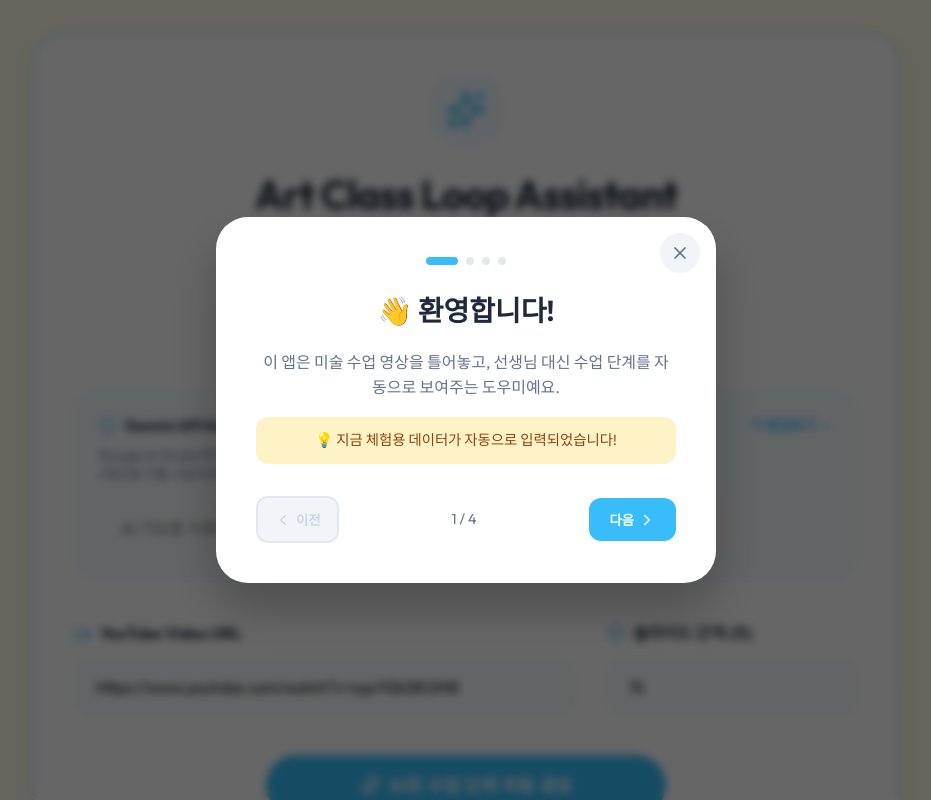
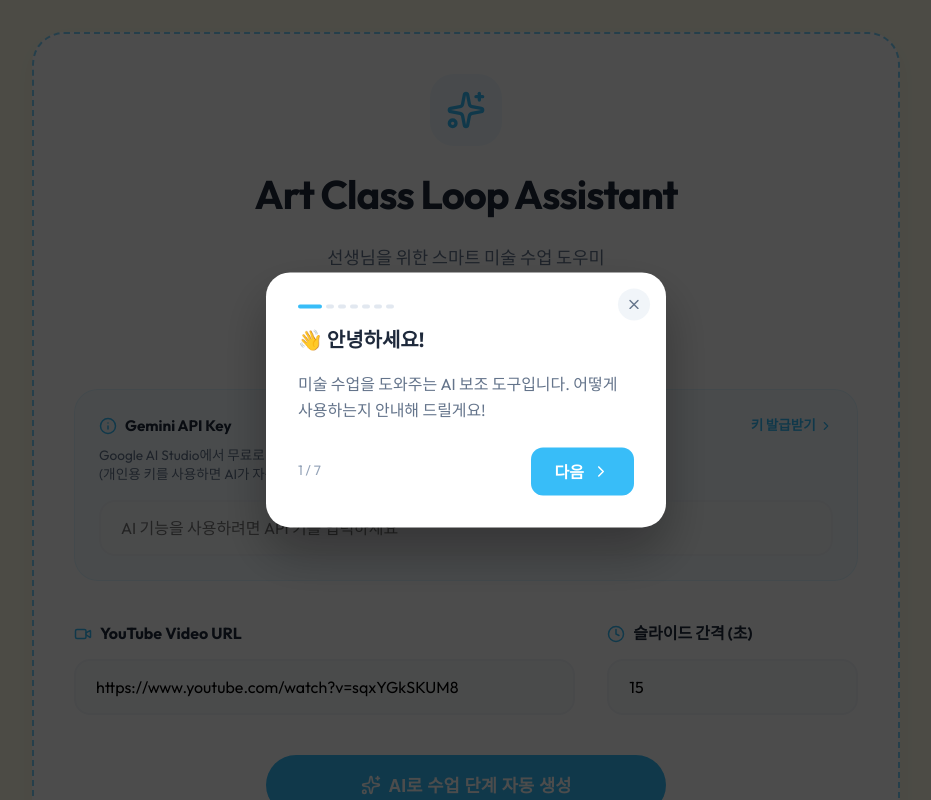
Before and after one commit to kakio426/arteduhelper, a React (Vite) app: page / in a window 1280 px wide. Both pictures are taken after a click on the button "기능 체험해보기". Shown: the top 800 px of the page, without its empty margins (174-1105 px from the left). Built offline with nearby package versions, Linux system fonts and the light colour scheme.

Commit message:
Feature: Add interactive demo tour with spotlight overlay

```diff
--- /dev/null
+++ b/src/components/DemoTourOverlay.jsx
@@ -0,0 +1,236 @@
+import React, { useEffect, useState, useRef } from 'react';
+import { ChevronRight, X, Sparkles } from 'lucide-react';
+
+const tourSteps = [
+    {
+        target: null,
+        title: '👋 안녕하세요!',
+        message: '미술 수업을 도와주는 AI 보조 도구입니다. 어떻게 사용하는지 안내해 드릴게요!',
+        position: 'center'
+    },
+    {
+        target: 'api-key-section',
+        title: '🔑 API 키 입력',
+        message: 'Gemini API 키를 입력해주세요. "키 발급받기"를 클릭하면 무료로 발급받을 수 있어요!',
+        position: 'bottom'
+    },
+    {
+        target: 'youtube-url-section',
+        title: '📺 영상 주소 입력',
+        message: '수업에 사용할 YouTube 영상 주소를 붙여넣으세요. 미술 강좌, 만들기 영상 등이 좋아요!',
+        position: 'bottom'
+    },
+    {
+        target: 'ai-generate-btn',
+        title: '✨ AI 자동 생성',
+        message: '이 버튼을 누르면 AI가 영상을 분석해서 수업 단계를 자동으로 만들어줍니다!',
+        position: 'bottom'
+    },
+    {
+        target: 'tips-section',
+        title: '💡 중요한 팁!',
+        message: '배경음악만 있거나 말이 적은 영상은 AI가 분석하기 어려워요. 그럴 땐 아래에서 직접 단계를 입력하거나 대본을 붙여넣으세요!',
+        position: 'bottom'
+    },
+    {
+        target: 'steps-section',
+        title: '📝 단계 편집',
+        message: 'AI가 생성한 단계를 수정하거나, 직접 단계를 추가할 수 있어요. 각 단계에 이미지도 첨부할 수 있고, Ctrl+V로 스크린샷도 붙여넣기 가능해요!',
+        position: 'top'
+    },
+    {
+        target: 'start-btn',
+        title: '🚀 수업 시작',
+        message: '모든 준비가 끝나면 이 버튼을 눌러 수업을 시작하세요! 전체화면으로 학생들에게 보여줄 수 있어요.',
+        position: 'top'
+    }
+];
+
+const DemoTourOverlay = ({ currentStep, onNext, onClose, onComplete }) => {
+    const [targetRect, setTargetRect] = useState(null);
+    const step = tourSteps[currentStep];
+
+    useEffect(() => {
+        if (step?.target) {
+            const element = document.getElementById(step.target);
+            if (element) {
+                const rect = element.getBoundingClientRect();
+                setTargetRect(rect);
+                // Scroll element into view
+                element.scrollIntoView({ behavior: 'smooth', block: 'center' });
+            }
+        } else {
+            setTargetRect(null);
+        }
+    }, [currentStep, step?.target]);
+
+    if (!step) return null;
+
+    const isLastStep = currentStep === tourSteps.length - 1;
+
+    // Calculate message box position
+    const getMessageStyle = () => {
+        if (!targetRect || step.position === 'center') {
+            return {
+                top: '50%',
+                left: '50%',
+                transform: 'translate(-50%, -50%)'
+            };
+        }
+
+        const padding = 20;
+        if (step.position === 'bottom') {
+            return {
+                top: `${targetRect.bottom + padding}px`,
+                left: `${targetRect.left + targetRect.width / 2}px`,
+                transform: 'translateX(-50%)'
+            };
+        } else {
+            return {
+                top: `${targetRect.top - padding}px`,
+                left: `${targetRect.left + targetRect.width / 2}px`,
+                transform: 'translate(-50%, -100%)'
+            };
+        }
+    };
+
+    return (
+        <div style={{
+            position: 'fixed',
+            top: 0,
+            left: 0,
+            right: 0,
+            bottom: 0,
+            zIndex: 9999
+        }}>
+            {/* Dark overlay with spotlight hole */}
+            <svg width="100%" height="100%" style={{ position: 'absolute', top: 0, left: 0 }}>
+                <defs>
+                    <mask id="spotlight-mask">
+                        <rect width="100%" height="100%" fill="white" />
+                        {targetRect && (
+                            <rect
+                                x={targetRect.left - 10}
+                                y={targetRect.top - 10}
+                                width={targetRect.width + 20}
+                                height={targetRect.height + 20}
+                                rx="16"
+                                fill="black"
+                            />
+                        )}
+                    </mask>
+                </defs>
+                <rect
+                    width="100%"
+                    height="100%"
+                    fill="rgba(0, 0, 0, 0.7)"
+                    mask="url(#spotlight-mask)"
+                />
+            </svg>
+
+            {/* Highlight border around target */}
+            {targetRect && (
+                <div style={{
+                    position: 'absolute',
+                    top: targetRect.top - 10,
+                    left: targetRect.left - 10,
+                    width: targetRect.width + 20,
+                    height: targetRect.height + 20,
+                    border: '3px solid var(--accent-blue)',
+                    borderRadius: '16px',
+                    boxShadow: '0 0 30px rgba(56, 189, 248, 0.5)',
+                    pointerEvents: 'none'
+                }} />
+            )}
+
+            {/* Message Box */}
+            <div style={{
+                position: 'absolute',
+                ...getMessageStyle(),
+                background: 'white',
+                borderRadius: '1.5rem',
+                padding: '2rem',
+                maxWidth: '400px',
+                boxShadow: '0 25px 50px rgba(0, 0, 0, 0.3)',
+                animation: 'fadeIn 0.3s ease'
+            }}>
+                {/* Close button */}
+                <button
+                    onClick={onClose}
+                    style={{
+                        position: 'absolute',
+                        top: '1rem',
+                        right: '1rem',
+                        background: '#F1F5F9',
+                        border: 'none',
+                        borderRadius: '50%',
+                        width: '2rem',
+                        height: '2rem',
+                        display: 'flex',
+                        alignItems: 'center',
+                        justifyContent: 'center',
+                        cursor: 'pointer',
+                        color: '#64748B'
+                    }}
+                >
+                    <X size={16} />
+                </button>
+
+                {/* Progress */}
+                <div style={{ display: 'flex', gap: '0.25rem', marginBottom: '1rem' }}>
+                    {tourSteps.map((_, idx) => (
+                        <div
+                            key={idx}
+                            style={{
+                                width: idx === currentStep ? '1.5rem' : '0.5rem',
+                                height: '0.25rem',
+                                borderRadius: '999px',
+                                background: idx <= currentStep ? 'var(--accent-blue)' : '#E2E8F0',
+                                transition: 'all 0.3s'
+                            }}
+                        />
+                    ))}
+                </div>
+
+                {/* Content */}
+                <h3 style={{ fontSize: '1.25rem', fontWeight: '800', marginBottom: '0.75rem', color: 'var(--text-main)' }}>
+                    {step.title}
+                </h3>
+                <p style={{ fontSize: '1rem', color: 'var(--text-sub)', lineHeight: '1.6', marginBottom: '1.5rem' }}>
+                    {step.message}
+                </p>
+
+                {/* Actions */}
+                <div style={{ display: 'flex', justifyContent: 'space-between', alignItems: 'center' }}>
+                    <span style={{ fontSize: '0.85rem', color: '#94A3B8' }}>
+                        {currentStep + 1} / {tourSteps.length}
+                    </span>
+                    <button
+                        onClick={isLastStep ? onComplete : onNext}
+                        style={{
+                            background: 'var(--accent-blue)',
+                            color: 'white',
+                            border: 'none',
+                            borderRadius: '0.75rem',
+                            padding: '0.75rem 1.5rem',
+                            fontSize: '1rem',
+                            fontWeight: '700',
+                            cursor: 'pointer',
+                            display: 'flex',
+                            alignItems: 'center',
+                            gap: '0.5rem'
+                        }}
+                    >
+                        {isLastStep ? (
+                            <><Sparkles size={18} /> 완료!</>
+                        ) : (
+                            <>다음 <ChevronRight size={18} /></>
+                        )}
+                    </button>
+                </div>
+            </div>
+        </div>
+    );
+};
+
+export default DemoTourOverlay;
--- a/src/components/SetupForm.jsx
+++ b/src/components/SetupForm.jsx
@@ -4,7 +4,7 @@ import { extractVideoId, getVideoInfo } from '../utils/youtubeParser';
 import { cleanTranscript } from '../utils/transcriptParser';
 import { generateStepsWithAI } from '../utils/aiService';
 import VideoLooper from './VideoLooper';
-import TutorialModal from './TutorialModal';
+import DemoTourOverlay from './DemoTourOverlay';
 import { MOCK_CLASS_DATA } from '../data/mockData';
 import {
     Sparkles,
@@ -28,7 +28,7 @@ const SetupForm = ({ state, dispatch, onStart }) => {
     const [apiKey, setApiKey] = useState(localStorage.getItem('gemini_api_key') || '');
     const [isGenerating, setIsGenerating] = useState(false);
     const [aiError, setAiError] = useState('');
-    const [showTutorial, setShowTutorial] = useState(false);
+    const [tourStep, setTourStep] = useState(-1); // -1 = tour not active
 
     // Extract video ID for preview
     const videoId = extractVideoId(state.videoUrl);
@@ -105,8 +105,8 @@ const SetupForm = ({ state, dispatch, onStart }) => {
         dispatch({ type: ACTIONS.SET_INTERVAL, payload: MOCK_CLASS_DATA.stepInterval });
         dispatch({ type: ACTIONS.REPLACE_STEPS, payload: MOCK_CLASS_DATA.steps });
 
-        // Show tutorial modal
-        setShowTutorial(true);
+        // Start interactive tour
+        setTourStep(0);
     };
 
     const handleAIGenerate = async () => {
@@ -180,7 +180,7 @@ const SetupForm = ({ state, dispatch, onStart }) => {
                 </div>
 
                 {/* API Key Section */}
-                <div style={{
+                <div id="api-key-section" style={{
                     marginBottom: '2.5rem',
                     padding: '1.5rem',
                     background: 'rgba(56, 189, 248, 0.05)',
@@ -221,7 +221,7 @@ const SetupForm = ({ state, dispatch, onStart }) => {
                     />
                 </div>
 
-                <div style={{ display: 'grid', gridTemplateColumns: '2fr 1fr', gap: '2rem', marginBottom: '2.5rem' }}>
+                <div id="youtube-url-section" style={{ display: 'grid', gridTemplateColumns: '2fr 1fr', gap: '2rem', marginBottom: '2.5rem' }}>
                     <div>
                         <label style={{ display: 'flex', alignItems: 'center', gap: '0.5rem', marginBottom: '0.75rem', fontWeight: '700' }}>
                             <Video size={18} color="var(--accent-blue)" /> YouTube Video URL
@@ -250,7 +250,7 @@ const SetupForm = ({ state, dispatch, onStart }) => {
                     </div>
                 </div>
 
-                <div style={{ textAlign: 'center', marginBottom: '2.5rem' }}>
+                <div id="ai-generate-btn" style={{ textAlign: 'center', marginBottom: '2.5rem' }}>
                     <button
                         className="btn btn-primary"
                         onClick={handleAIGenerate}
@@ -263,7 +263,7 @@ const SetupForm = ({ state, dispatch, onStart }) => {
                 </div>
 
                 {/* AI Guide Section */}
-                <div style={{
+                <div id="tips-section" style={{
                     marginBottom: '3rem',
                     padding: '1.5rem',
                     borderRadius: '1.5rem',
@@ -310,7 +310,7 @@ const SetupForm = ({ state, dispatch, onStart }) => {
                             border: '4px solid white'
                         }}>
                             <div style={{ aspectRatio: '16/9', background: '#000' }}>
-                                <VideoLooper videoId={videoId} />
+                                <VideoLooper videoId={videoId} autoPlay={false} />
                             </div>
                             <div style={{ padding: '1rem', background: 'white', fontSize: '0.85rem', color: 'var(--text-sub)', textAlign: 'center' }}>
                                 📺 영상을 보며 아래 단계를 직접 수정할 수 있습니다.
@@ -319,7 +319,7 @@ const SetupForm = ({ state, dispatch, onStart }) => {
                     )}
 
                     {/* Right Side: Instructions List */}
-                    <div style={{ marginBottom: '2rem' }}>
+                    <div id="steps-section" style={{ marginBottom: '2rem' }}>
                         <div style={{ display: 'flex', justifyContent: 'space-between', alignItems: 'center', marginBottom: '1.5rem', flexWrap: 'wrap', gap: '1rem' }}>
                             <h2 style={{ fontSize: '1.25rem', fontWeight: 'bold', margin: 0 }}>수업 단계 설정</h2>
                             <div style={{ display: 'flex', gap: '0.5rem', flexWrap: 'wrap' }}>
@@ -450,13 +450,14 @@ const SetupForm = ({ state, dispatch, onStart }) => {
 
                 <div style={{ textAlign: 'center', marginTop: '4rem', paddingBottom: '2rem' }}>
                     <button
+                        id="start-btn"
                         className="btn btn-primary"
                         style={{
-                            fontSize: '1.25rem',
-                            padding: '1.25rem 4rem',
-                            background: 'var(--accent-pink)',
-                            opacity: isValid ? 1 : 0.5,
-                            cursor: isValid ? 'pointer' : 'not-allowed'
+                            fontSize: '1.3rem',
+                            padding: '1rem 3rem',
+                            borderRadius: '2rem',
+                            background: 'linear-gradient(135deg, #FF6B9D 0%, #FF8E53 100%)',
+                            boxShadow: '0 10px 30px rgba(255, 107, 157, 0.4)'
                         }}
                         disabled={!isValid}
                         onClick={onStart}
@@ -466,11 +467,15 @@ const SetupForm = ({ state, dispatch, onStart }) => {
                 </div>
             </div>
 
-            {/* Tutorial Modal */}
-            <TutorialModal
-                isOpen={showTutorial}
-                onClose={() => setShowTutorial(false)}
-            />
+            {/* Demo Tour Overlay */}
+            {tourStep >= 0 && (
+                <DemoTourOverlay
+                    currentStep={tourStep}
+                    onNext={() => setTourStep(prev => prev + 1)}
+                    onClose={() => setTourStep(-1)}
+                    onComplete={() => setTourStep(-1)}
+                />
+            )}
         </div>
     );
 };
```
Also changed, not shown: src/components/VideoLooper.jsx (+5 -3 lines), src/pages/ClassRoom.jsx (+8 -1 lines).
